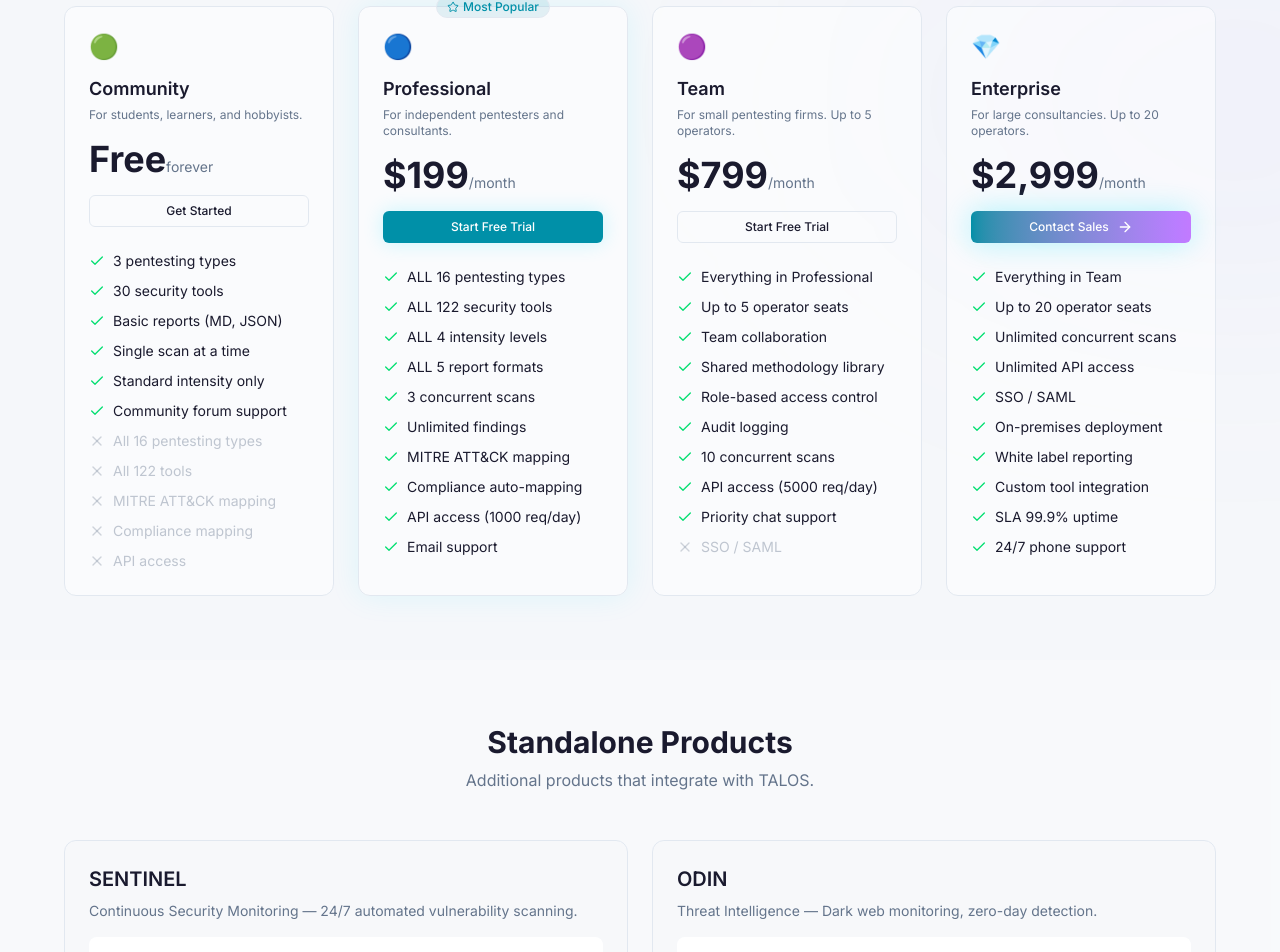
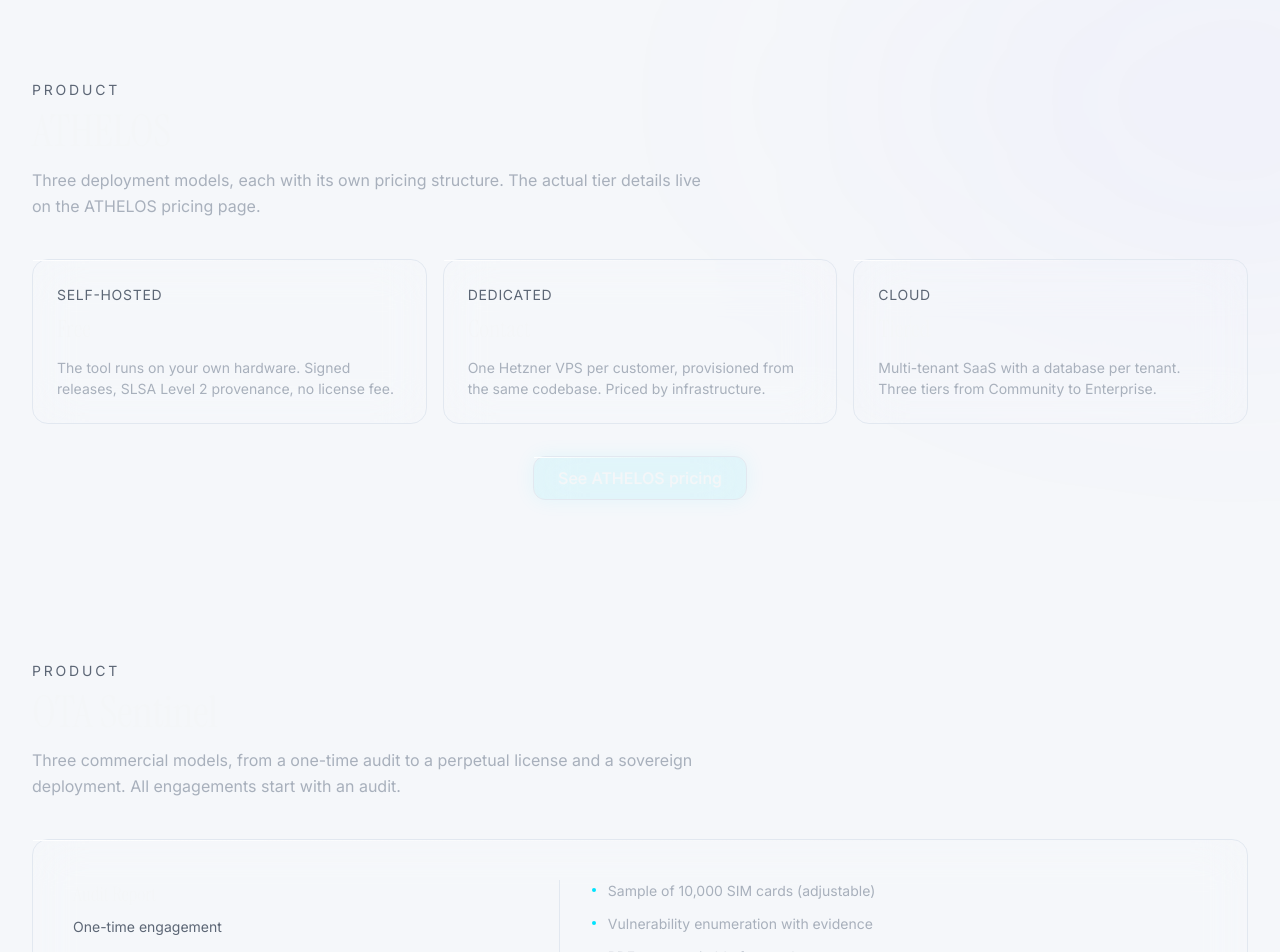
Before and after one commit to ZERODIN-IO/zerodin, a Next.js app: page /pricing in a window 1280 px wide. Shown: the part 591-1543 px from the top of the page. Built offline with nearby package versions, Linux system fonts and the light colour scheme.

Commit message:
feat(pricing): rewrite pricing with ATHELOS link-out and OTA Sentinel tiers

```diff
--- a/src/app/pricing/page.tsx
+++ b/src/app/pricing/page.tsx
@@ -1,293 +1,246 @@
-'use client';
+"use client";
 
-import { Button } from '@/components/ui/button';
-import { Badge } from '@/components/ui/badge';
-import Link from 'next/link';
-import { Check, X, ArrowRight, Shield, Star, Zap } from 'lucide-react';
-import { motion } from 'framer-motion';
+import Link from "next/link";
+import {
+  Glass,
+  GlassButton,
+  DisplayText,
+  BodyText,
+  Section,
+  Reveal,
+} from "@/components/glass";
 
-const talosTiers = [
+const athelosModels = [
   {
-    name: 'Community',
-    price: 'Free',
-    period: 'forever',
-    description: 'For students, learners, and hobbyists.',
-    icon: '🟢',
-    features: [
-      { text: '3 pentesting types', included: true },
-      { text: '30 security tools', included: true },
-      { text: 'Basic reports (MD, JSON)', included: true },
-      { text: 'Single scan at a time', included: true },
-      { text: 'Standard intensity only', included: true },
-      { text: 'Community forum support', included: true },
-      { text: 'All 16 pentesting types', included: false },
-      { text: 'All 122 tools', included: false },
-      { text: 'MITRE ATT&CK mapping', included: false },
-      { text: 'Compliance mapping', included: false },
-      { text: 'API access', included: false },
-    ],
-    cta: 'Get Started',
-    href: '/register',
-    variant: 'outline' as const,
+    name: "Self-Hosted",
+    price: "Free",
+    description:
+      "The tool runs on your own hardware. Signed releases, SLSA Level 2 provenance, no license fee.",
   },
   {
-    name: 'Professional',
-    price: '$199',
-    period: '/month',
-    description: 'For independent pentesters and consultants.',
-    icon: '🔵',
-    popular: true,
-    features: [
-      { text: 'ALL 16 pentesting types', included: true },
-      { text: 'ALL 122 security tools', included: true },
-      { text: 'ALL 4 intensity levels', included: true },
-      { text: 'ALL 5 report formats', included: true },
-      { text: '3 concurrent scans', included: true },
-      { text: 'Unlimited findings', included: true },
-      { text: 'MITRE ATT&CK mapping', included: true },
-      { text: 'Compliance auto-mapping', included: true },
-      { text: 'API access (1000 req/day)', included: true },
-      { text: 'Email support', included: true },
-    ],
-    cta: 'Start Free Trial',
-    href: '/register?plan=pro',
-    variant: 'default' as const,
+    name: "Dedicated",
+    price: "Contact",
+    description:
+      "One Hetzner VPS per customer, provisioned from the same codebase. Priced by infrastructure.",
   },
   {
-    name: 'Team',
-    price: '$799',
-    period: '/month',
-    description: 'For small pentesting firms. Up to 5 operators.',
-    icon: '🟣',
-    features: [
-      { text: 'Everything in Professional', included: true },
-      { text: 'Up to 5 operator seats', included: true },
-      { text: 'Team collaboration', included: true },
-      { text: 'Shared methodology library', included: true },
-      { text: 'Role-based access control', included: true },
-      { text: 'Audit logging', included: true },
-      { text: '10 concurrent scans', included: true },
-      { text: 'API access (5000 req/day)', included: true },
-      { text: 'Priority chat support', included: true },
-      { text: 'SSO / SAML', included: false },
-    ],
-    cta: 'Start Free Trial',
-    href: '/register?plan=team',
-    variant: 'outline' as const,
-  },
-  {
-    name: 'Enterprise',
-    price: '$2,999',
-    period: '/month',
-    description: 'For large consultancies. Up to 20 operators.',
-    icon: '💎',
-    features: [
-      { text: 'Everything in Team', included: true },
-      { text: 'Up to 20 operator seats', included: true },
-      { text: 'Unlimited concurrent scans', included: true },
-      { text: 'Unlimited API access', included: true },
-      { text: 'SSO / SAML', included: true },
-      { text: 'On-premises deployment', included: true },
-      { text: 'White label reporting', included: true },
-      { text: 'Custom tool integration', included: true },
-      { text: 'SLA 99.9% uptime', included: true },
-      { text: '24/7 phone support', included: true },
-    ],
-    cta: 'Contact Sales',
-    href: '/contact',
-    variant: 'premium' as const,
+    name: "Cloud",
+    price: "Tiered",
+    description:
+      "Multi-tenant SaaS with a database per tenant. Three tiers from Community to Enterprise.",
   },
 ];
 
-const standaloneProducts = [
+const otaSentinelTiers = [
   {
-    name: 'SENTINEL',
-    color: 'orange',
-    description: 'Continuous Security Monitoring — 24/7 automated vulnerability scanning.',
-    tiers: [
-      { name: 'Starter', price: '$499/mo', desc: '10 assets, daily scans' },
-      { name: 'Business', price: '$1,499/mo', desc: '50 assets, hourly scans' },
-      { name: 'Enterprise', price: '$4,999/mo', desc: '250 assets, real-time' },
+    name: "Audit Report",
+    price: "$5,000 – $10,000",
+    billing: "One-time engagement",
+    description:
+      "A sample-based audit of the operator's SIM cards, delivered as a PDF compliance report with the vulnerable ICCIDs and the recommended remediation path.",
+    bullets: [
+      "Sample of 10,000 SIM cards (adjustable)",
+      "Vulnerability enumeration with evidence",
+      "PDF report suitable for regulators",
     ],
   },
   {
-    name: 'ODIN',
-    color: 'red',
-    description: 'Threat Intelligence — Dark web monitoring, zero-day detection.',
-    tiers: [
-      { name: 'Intelligence', price: '$999/mo', desc: 'Weekly reports, CVE alerts' },
-      { name: 'Dark Web', price: '$2,499/mo', desc: 'Real-time monitoring' },
-      { name: 'Enterprise', price: '$5,999/mo', desc: '24/7 + dedicated analyst' },
+    name: "Network License",
+    price: "From $25,000",
+    billing: "Perpetual + 20% annual maintenance",
+    description:
+      "The operator deploys OTA Sentinel on their own infrastructure. Used continuously for audits and OTA management across the SIM fleet.",
+    bullets: [
+      "Self-hosted on the operator's infrastructure",
+      "Unlimited SIMs, unlimited scans",
+      "Annual maintenance with security updates",
     ],
   },
   {
-    name: 'FORGE',
-    color: 'purple',
-    description: 'Automated Exploitation — Prove vulnerabilities are real.',
-    tiers: [
-      { name: 'Pro', price: '$2,999/mo', desc: 'Web, API, Network, 5 targets' },
-      { name: 'Enterprise', price: '$9,999/mo', desc: 'All 16 types, unlimited' },
-    ],
-  },
-  {
-    name: 'NEXUS',
-    color: 'blue',
-    description: 'Cross-Platform Intelligence — Correlate all security data.',
-    tiers: [
-      { name: 'Business', price: '$1,999/mo', desc: 'TALOS + SENTINEL + ODIN' },
-      { name: 'Enterprise', price: '$5,999/mo', desc: 'All sources + third-party' },
+    name: "Sovereign / MSSP",
+    price: "Custom",
+    billing: "Negotiated",
+    description:
+      "For government regulators and MSSPs auditing multiple networks. Includes source escrow, unlimited deployments, and legal indemnity.",
+    bullets: [
+      "Source code escrow",
+      "Unlimited deployments across networks",
+      "Legal indemnity for regulator use",
     ],
   },
 ];
 
 export default function PricingPage() {
   return (
-    <div className="overflow-x-hidden">
-      {/* Hero */}
-      <section className="py-20 px-4 text-center">
-        <Badge variant="default" className="mb-4">Pricing</Badge>
-        <h1 className="text-5xl font-bold mb-4 gradient-text">Simple, Transparent Pricing</h1>
-        <p className="text-muted-foreground max-w-2xl mx-auto text-lg">
-          Start free. Upgrade when you need more power. All plans include 14-day free trial on Pro and Team.
-        </p>
-      </section>
+    <main className="min-h-screen pt-24">
+      {/* Intro */}
+      <Section spacing="lg">
+        <Reveal>
+          <DisplayText size="lg" as="h1" className="mb-4">
+            Pricing.
+          </DisplayText>
+          <BodyText size="lg" tone="secondary" className="max-w-2xl">
+            Two products, two pricing models. ATHELOS has three deployment
+            tiers that map to how you run it. OTA Sentinel is priced by
+            engagement.
+          </BodyText>
+        </Reveal>
+      </Section>
 
-      {/* TALOS Tiers */}
-      <section className="py-16 px-4">
-        <div className="max-w-6xl mx-auto">
-          <div className="text-center mb-12">
-            <div className="flex items-center justify-center gap-2 mb-2">
-              <Shield className="h-6 w-6 text-primary" />
-              <h2 className="text-3xl font-bold">TALOS</h2>
+      {/* ATHELOS */}
+      <Section spacing="md">
+        <Reveal>
+          <div className="mb-10">
+            <BodyText
+              size="sm"
+              tone="tertiary"
+              className="uppercase tracking-[0.2em] mb-2"
+            >
+              Product
+            </BodyText>
+            <DisplayText size="md" as="h2" className="mb-3">
+              ATHELOS
+            </DisplayText>
+            <BodyText size="base" tone="secondary" className="max-w-2xl">
+              Three deployment models, each with its own pricing structure.
+              The actual tier details live on the ATHELOS pricing page.
+            </BodyText>
           </div>
-            <p className="text-muted-foreground">Universal Pentesting Platform</p>
+        </Reveal>
+
+        <div className="grid grid-cols-1 md:grid-cols-3 gap-4 mb-8">
+          {athelosModels.map((model, index) => (
+            <Reveal key={model.name} delay={0.1 * index}>
+              <Glass material="clear" className="h-full p-6">
+                <BodyText size="sm" tone="tertiary" className="uppercase tracking-wider mb-2">
+                  {model.name}
+                </BodyText>
+                <BodyText
+                  size="lg"
+                  tone="primary"
+                  className="font-[family-name:var(--font-instrument-serif)] text-2xl mb-3"
+                >
+                  {model.price}
+                </BodyText>
+                <BodyText size="sm" tone="secondary">
+                  {model.description}
+                </BodyText>
+              </Glass>
+            </Reveal>
+          ))}
         </div>
 
-          <div className="grid md:grid-cols-2 lg:grid-cols-4 gap-6">
-            {talosTiers.map((tier, index) => (
-              <motion.div
-                key={tier.name}
-                initial={{ opacity: 0, y: 20 }}
-                whileInView={{ opacity: 1, y: 0 }}
-                viewport={{ once: true }}
-                transition={{ delay: index * 0.1 }}
-                className={`relative p-6 rounded-xl border bg-card/50 ${
-                  tier.popular
-                    ? 'border-primary/50 shadow-[0_0_30px_rgba(0,227,253,0.1)]'
-                    : 'border-border'
-                }`}
+        <Reveal>
+          <div className="flex justify-center">
+            <a
+              href="https://www.athelos.pro/pricing"
+              target="_blank"
+              rel="noopener noreferrer"
             >
-                {tier.popular && (
-                  <div className="absolute -top-3 left-1/2 -translate-x-1/2">
-                    <Badge variant="default" className="gap-1">
-                      <Star className="h-3 w-3" /> Most Popular
-                    </Badge>
+              <GlassButton variant="primary" size="md">
+                See ATHELOS pricing
+              </GlassButton>
+            </a>
           </div>
-                )}
-                <div className="text-2xl mb-3">{tier.icon}</div>
-                <h3 className="text-lg font-semibold mb-1">{tier.name}</h3>
-                <p className="text-xs text-muted-foreground mb-4">{tier.description}</p>
-                <div className="mb-4">
-                  <span className="text-4xl font-bold">{tier.price}</span>
-                  <span className="text-sm text-muted-foreground">{tier.period}</span>
+        </Reveal>
+      </Section>
+
+      {/* OTA Sentinel */}
+      <Section spacing="md">
+        <Reveal>
+          <div className="mb-10">
+            <BodyText
+              size="sm"
+              tone="tertiary"
+              className="uppercase tracking-[0.2em] mb-2"
+            >
+              Product
+            </BodyText>
+            <DisplayText size="md" as="h2" className="mb-3">
+              OTA Sentinel
+            </DisplayText>
+            <BodyText size="base" tone="secondary" className="max-w-2xl">
+              Three commercial models, from a one-time audit to a perpetual
+              license and a sovereign deployment. All engagements start with
+              an audit.
+            </BodyText>
           </div>
-                <Link href={tier.href}>
-                  <Button variant={tier.variant} className="w-full mb-6" size="sm">
-                    {tier.cta}
-                    {tier.variant === 'premium' && <ArrowRight className="ml-2 h-4 w-4" />}
-                  </Button>
-                </Link>
-                <ul className="space-y-2.5">
-                  {tier.features.map((feature) => (
-                    <li key={feature.text} className="flex items-start gap-2 text-sm">
-                      {feature.included ? (
-                        <Check className="h-4 w-4 text-green-400 flex-shrink-0 mt-0.5" />
-                      ) : (
-                        <X className="h-4 w-4 text-muted-foreground/30 flex-shrink-0 mt-0.5" />
-                      )}
-                      <span className={feature.included ? 'text-foreground' : 'text-muted-foreground/40'}>
-                        {feature.text}
-                      </span>
+        </Reveal>
+
+        <div className="space-y-4">
+          {otaSentinelTiers.map((tier, index) => (
+            <Reveal key={tier.name} delay={0.1 * index}>
+              <Glass
+                material="clear"
+                className="p-8 md:p-10 grid grid-cols-1 md:grid-cols-12 gap-6 md:gap-8"
+              >
+                <div className="md:col-span-5">
+                  <DisplayText size="md" as="h3" className="text-xl mb-2">
+                    {tier.name}
+                  </DisplayText>
+                  <BodyText size="sm" tone="tertiary" className="mb-4">
+                    {tier.billing}
+                  </BodyText>
+                  <BodyText
+                    size="lg"
+                    tone="primary"
+                    className="font-[family-name:var(--font-instrument-serif)] text-2xl md:text-3xl mb-3"
+                  >
+                    {tier.price}
+                  </BodyText>
+                  <BodyText size="sm" tone="secondary">
+                    {tier.description}
+                  </BodyText>
+                </div>
+                <div className="md:col-span-7 md:border-l md:border-white/[0.06] md:pl-8 flex flex-col justify-between">
+                  <ul className="space-y-3 mb-6">
+                    {tier.bullets.map((bullet) => (
+                      <li key={bullet} className="flex gap-3">
+                        <span
+                          className="mt-2 h-1 w-1 rounded-full bg-text-accent shrink-0"
+                          aria-hidden="true"
+                        />
+                        <BodyText size="sm" tone="secondary">
+                          {bullet}
+                        </BodyText>
                       </li>
                     ))}
                   </ul>
-              </motion.div>
+                  <Link href="/contact?product=ota-sentinel">
+                    <GlassButton variant="secondary" size="md">
+                      Request an audit
+                    </GlassButton>
+                  </Link>
+                </div>
+              </Glass>
+            </Reveal>
           ))}
         </div>
-        </div>
-      </section>
+      </Section>
 
-      {/* Standalone Products */}
-      <section className="py-16 px-4 bg-card/30">
-        <div className="max-w-6xl mx-auto">
-          <div className="text-center mb-12">
-            <h2 className="text-3xl font-bold mb-2">Standalone Products</h2>
-            <p className="text-muted-foreground">Additional products that integrate with TALOS.</p>
-          </div>
-          <div className="grid md:grid-cols-2 gap-6">
-            {standaloneProducts.map((product, index) => (
-              <motion.div
-                key={product.name}
-                initial={{ opacity: 0, y: 20 }}
-                whileInView={{ opacity: 1, y: 0 }}
-                viewport={{ once: true }}
-                transition={{ delay: index * 0.1 }}
-                className="p-6 rounded-xl border border-border bg-background/50"
+      {/* Final CTA */}
+      <Section spacing="lg">
+        <Reveal>
+          <Glass
+            material="thick"
+            className="max-w-3xl mx-auto p-10 md:p-14 text-center"
           >
-                <h3 className="text-xl font-semibold mb-2">{product.name}</h3>
-                <p className="text-sm text-muted-foreground mb-4">{product.description}</p>
-                <div className="space-y-2">
-                  {product.tiers.map((tier) => (
-                    <div key={tier.name} className="flex items-center justify-between p-3 rounded-lg bg-card">
-                      <div>
-                        <span className="text-sm font-medium">{tier.name}</span>
-                        <span className="text-xs text-muted-foreground ml-2">{tier.desc}</span>
-                      </div>
-                      <span className="text-sm font-semibold text-primary">{tier.price}</span>
-                    </div>
-                  ))}
-                </div>
-              </motion.div>
-            ))}
-          </div>
-        </div>
-      </section>
-
-      {/* FAQ */}
-      <section className="py-16 px-4">
-        <div className="max-w-3xl mx-auto">
-          <h2 className="text-3xl font-bold text-center mb-12">Frequently Asked Questions</h2>
-          <div className="space-y-4">
-            {[
-              { q: 'Can I switch plans anytime?', a: 'Yes. Upgrade or downgrade anytime. Changes take effect immediately.' },
-              { q: 'Is there a free trial?', a: 'Yes. 14-day free trial on Professional and Team plans. No credit card required.' },
-              { q: 'What payment methods do you accept?', a: 'Credit cards, debit cards, PayPal, and cryptocurrency (ETH/USDC).' },
-              { q: 'Can I cancel anytime?', a: 'Yes. Cancel anytime with no questions asked. You retain access until the end of your billing period.' },
-              { q: 'Do you offer discounts for annual billing?', a: 'Yes. Save 16% with annual billing on all plans.' },
-              { q: 'Is my data secure?', a: 'Yes. All data is encrypted at rest (AES-256) and in transit (TLS 1.3). We are GDPR compliant and pursuing SOC 2 certification.' },
-            ].map((faq, i) => (
-              <div key={i} className="p-5 rounded-xl border border-border bg-card/30">
-                <h4 className="font-semibold mb-1">{faq.q}</h4>
-                <p className="text-sm text-muted-foreground">{faq.a}</p>
-              </div>
-            ))}
-          </div>
-        </div>
-      </section>
-
-      {/* CTA */}
-      <section className="py-16 px-4 text-center">
-        <div className="max-w-xl mx-auto">
-          <h2 className="text-3xl font-bold mb-4">Ready to start?</h2>
-          <p className="text-muted-foreground mb-8">Try TALOS free for 14 days. No credit card required.</p>
-          <Link href="/register">
-            <Button size="xl">
-              Start Free Trial
-              <ArrowRight className="ml-2 h-5 w-5" />
-            </Button>
+            <DisplayText size="md" as="h2" className="mb-4">
+              Questions about which tier fits?
+            </DisplayText>
+            <BodyText size="base" tone="secondary" className="mb-8 max-w-lg mx-auto">
+              If you are not sure whether Self-Hosted, Dedicated, or Cloud is
+              right for your ATHELOS deployment, or which OTA Sentinel
+              engagement fits your network, talk to us.
+            </BodyText>
+            <Link href="/contact">
+              <GlassButton variant="primary" size="lg">
+                Contact us
+              </GlassButton>
             </Link>
-        </div>
-      </section>
-    </div>
+          </Glass>
+        </Reveal>
+      </Section>
+    </main>
   );
 }
```
Lines whose indentation alone changed are shown as unchanged.
